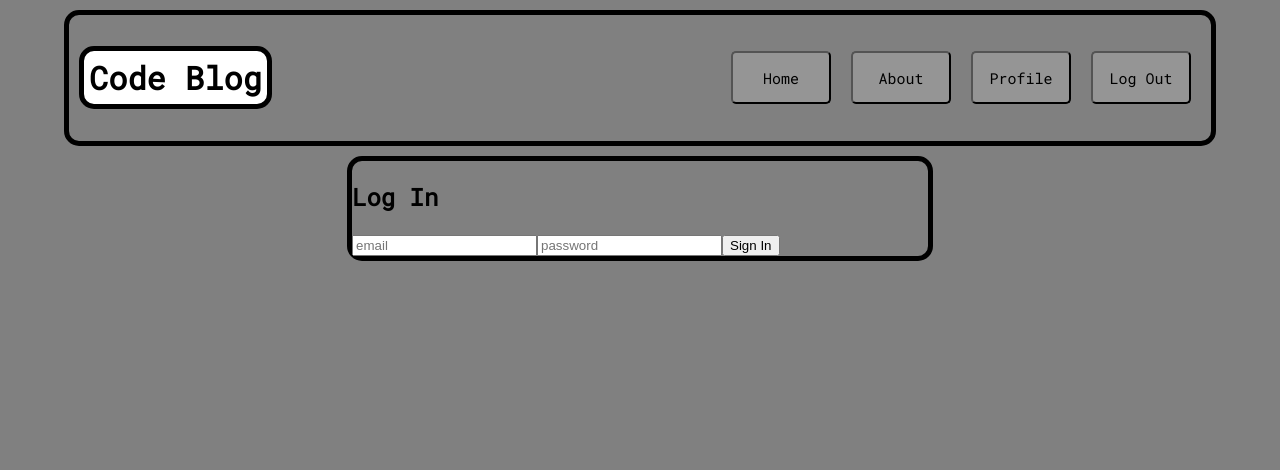
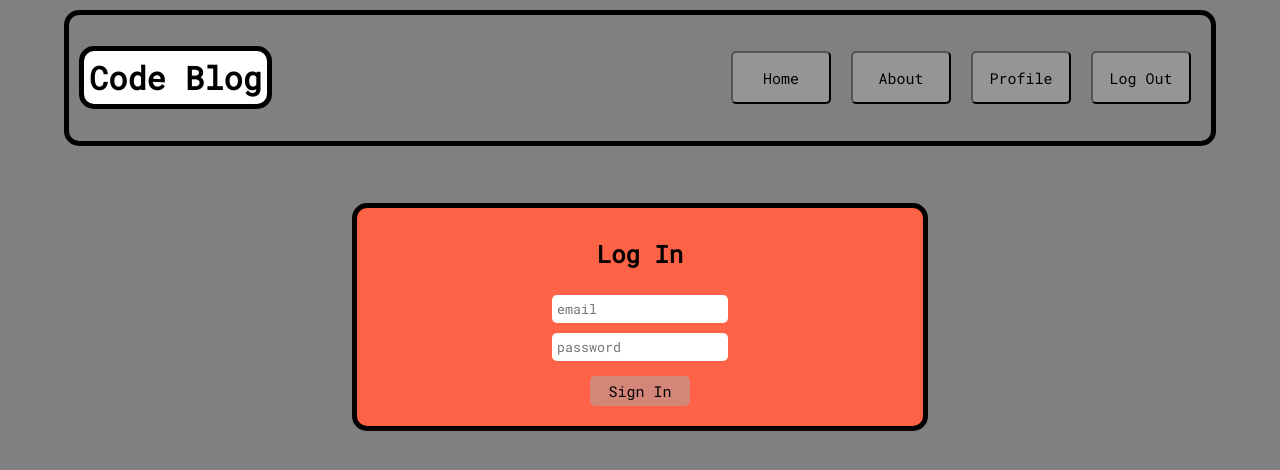
Before and after one commit to poc967/blog-app-frontend, a React (Create React App) app: page / in a window 1280 px wide. Shown: the top 470 px of the page. Built offline with nearby package versions, Linux system fonts and the light colour scheme.

Commit message:
completed login component

```diff
--- a/src/components/LoginForm.js
+++ b/src/components/LoginForm.js
@@ -28,13 +28,15 @@ class LoginForm extends Component {
                         name="email"
                         checked={this.state.email}
                         placeholder="email"
-                        onChange={this.handleValueChange} />
-                    <input type="text"
+                        onChange={this.handleValueChange}
+                        className="input" />
+                    <input type="password"
                         name="password"
                         value={this.state.password}
                         placeholder="password"
-                        onChange={this.handleValueChange} />
-                    <input type="submit" value="Sign In" />
+                        onChange={this.handleValueChange}
+                        className="input" />
+                    <input className="submit" type="submit" value="Sign In" />
                 </form>
             </div>
         )
--- a/src/styles/LoginForm.css
+++ b/src/styles/LoginForm.css
@@ -1,6 +1,12 @@
 .logIn {
     border: solid black 5px;
     width: 50%;
-    margin: 0 auto;
+    margin: 5% auto;
     border-radius: 15px;
+    font-family: 'Roboto Mono', monospace;
+    display: flex;
+    flex-direction: column;
+    align-items: center;
+    padding: 10px;
+    background-color: tomato;
 }
--- a/src/styles/index.css
+++ b/src/styles/index.css
@@ -1,3 +1,7 @@
+* {
+  box-sizing: border-box;
+}
+
 body {
   width: 90%;
   margin: 0 auto;
@@ -5,7 +9,7 @@ body {
   font-family: 'Roboto Mono', monospace;
 }
 
-button {
+button, .submit {
   text-decoration: none;
   justify-content: space-evenly;
   align-items: center;
@@ -18,10 +22,26 @@ button {
   transition: 0.3s;
 }
 
-button:focus {
+button:focus,
+.submit:focus,
+input:focus {
   outline:0 !important;
 }
 
-button:hover {
+button:hover, .submit:hover {
   background-color: whitesmoke;
 }
+
+input {
+  font-family: 'Roboto Mono', monospace;
+  border: none;
+  border-radius: 5px;
+  padding: 5px;
+  margin: 5px;
+}
+
+form {
+  display: flex;
+  flex-direction: column;
+  align-items: center;
+}
```
